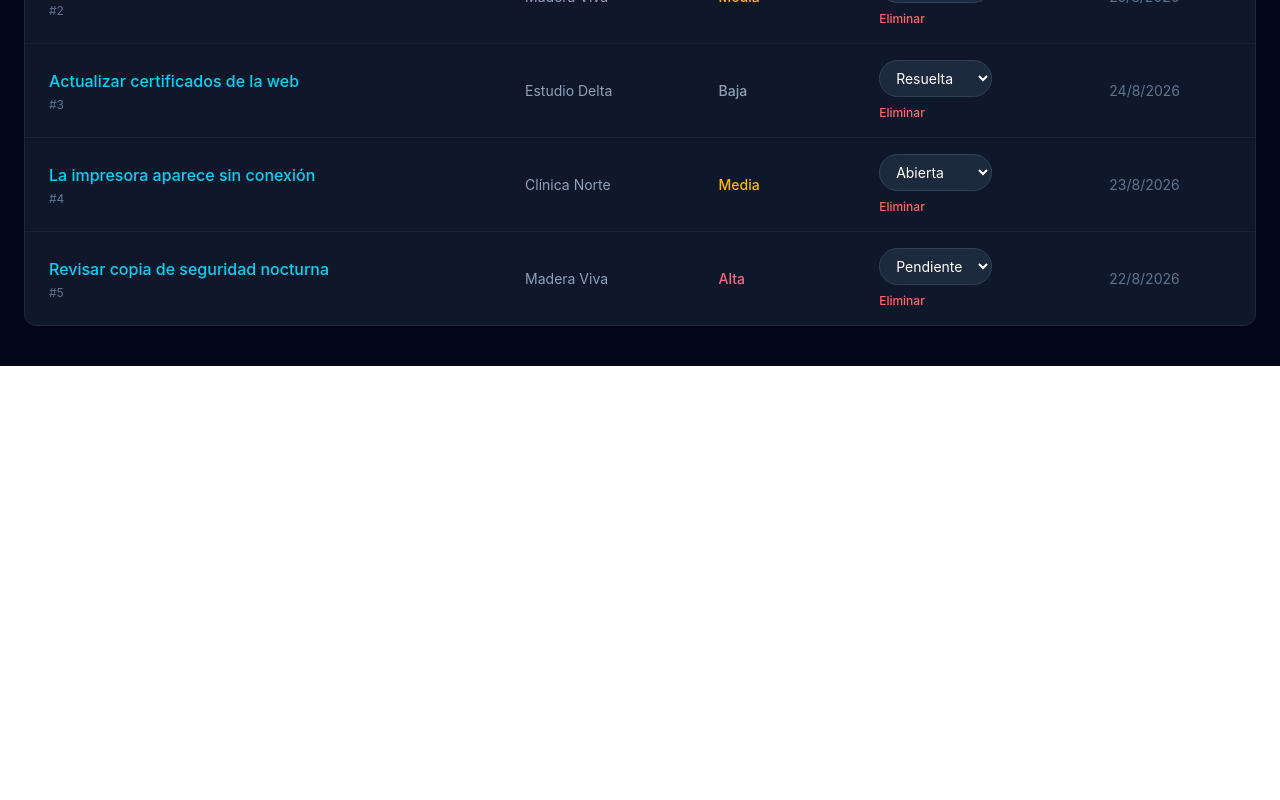
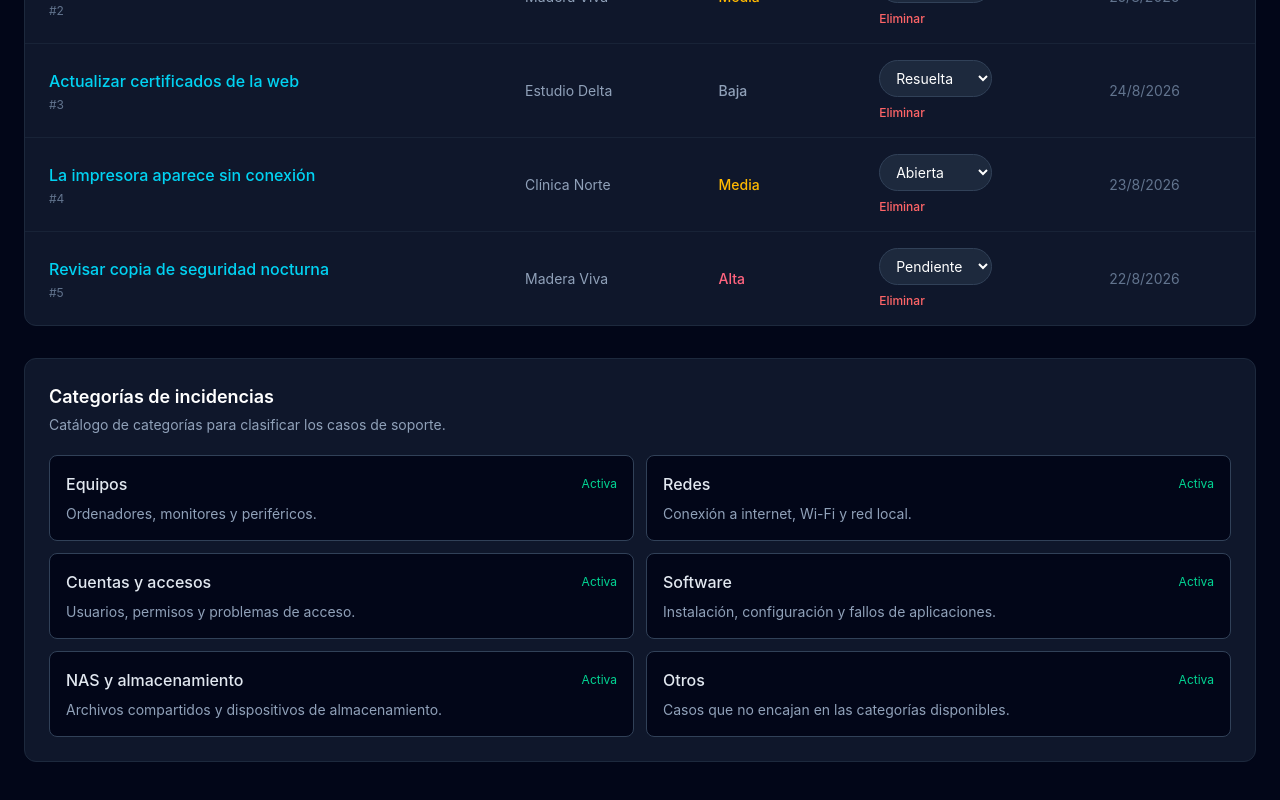
Before and after one commit to IThech/soporteflow, a SvelteKit app: page / in a window 1280 px wide. Shown: the part 844-1644 px from the top of the page. Before the commit the page ends 1210 px from the top, so only its background shows below. Built offline with nearby package versions, Linux system fonts and the light colour scheme.

Commit message:
feat: add category catalog and loading validation

```diff
--- /dev/null
+++ b/src/lib/data/categories.ts
@@ -0,0 +1,40 @@
+import type { IncidentCategory } from '$lib/types/category';
+
+export const initialCategories: IncidentCategory[] = [
+	{
+		id: 'equipment',
+		name: 'Equipos',
+		description: 'Ordenadores, monitores y periféricos.',
+		active: true
+	},
+	{
+		id: 'network',
+		name: 'Redes',
+		description: 'Conexión a internet, Wi-Fi y red local.',
+		active: true
+	},
+	{
+		id: 'accounts',
+		name: 'Cuentas y accesos',
+		description: 'Usuarios, permisos y problemas de acceso.',
+		active: true
+	},
+	{
+		id: 'software',
+		name: 'Software',
+		description: 'Instalación, configuración y fallos de aplicaciones.',
+		active: true
+	},
+	{
+		id: 'storage',
+		name: 'NAS y almacenamiento',
+		description: 'Archivos compartidos y dispositivos de almacenamiento.',
+		active: true
+	},
+	{
+		id: 'other',
+		name: 'Otros',
+		description: 'Casos que no encajan en las categorías disponibles.',
+		active: true
+	}
+];
--- /dev/null
+++ b/src/lib/types/category.ts
@@ -0,0 +1,6 @@
+export interface IncidentCategory {
+	id: string;
+	name: string;
+	description: string;
+	active: boolean;
+}
--- a/src/lib/types/incident.ts
+++ b/src/lib/types/incident.ts
@@ -11,4 +11,5 @@ export interface Incident {
 	createdAt: string;
 	description?: string;
 	solution?: string;
+	categoryId?: string;
 }
--- a/src/routes/+page.svelte
+++ b/src/routes/+page.svelte
@@ -2,6 +2,9 @@
 	import { incidents as initialIncidents } from '$lib/data/incidents';
 	import type { Incident, IncidentPriority, IncidentStatus } from '$lib/types/incident';
 	import { onMount } from 'svelte';
+	import { initialCategories } from '$lib/data/categories';
+	import type { IncidentCategory } from '$lib/types/category';
+	import { SvelteSet } from 'svelte/reactivity';
 
 	let incidentList = $state<Incident[]>([...initialIncidents]);
 	const summary = $derived([
@@ -219,6 +222,61 @@
 		saveIncidents();
 		editingIncident = null;
 	}
+
+	const CATEGORY_STORAGE_KEY = 'soporteflow-categories';
+
+	let categoryList = $state<IncidentCategory[]>(
+		initialCategories.map((category) => ({ ...category }))
+	);
+
+	let categoryLoadError = $state('');
+
+	function isCategoryList(value: unknown): value is IncidentCategory[] {
+		if (!Array.isArray(value)) return false;
+
+		const ids = new SvelteSet<string>();
+
+		return value.every((item: unknown) => {
+			if (typeof item !== 'object' || item === null) return false;
+
+			const category = item as Record<string, unknown>;
+
+			if (
+				typeof category.id !== 'string' ||
+				!category.id.trim() ||
+				typeof category.name !== 'string' ||
+				!category.name.trim() ||
+				typeof category.description !== 'string' ||
+				typeof category.active !== 'boolean'
+			) {
+				return false;
+			}
+
+			if (ids.has(category.id)) return false;
+
+			ids.add(category.id);
+			return true;
+		});
+	}
+
+	onMount(() => {
+		try {
+			const storedCategories = localStorage.getItem(CATEGORY_STORAGE_KEY);
+
+			if (storedCategories !== null) {
+				const parsedCategories: unknown = JSON.parse(storedCategories);
+
+				if (!isCategoryList(parsedCategories)) {
+					throw new Error('El catálogo guardado no tiene un formato válido.');
+				}
+
+				categoryList = parsedCategories;
+			}
+		} catch {
+			categoryLoadError =
+				'No se pudo cargar el catálogo. No se han modificado los datos guardados.';
+		}
+	});
 </script>
 
 <svelte:head>
@@ -371,6 +429,43 @@
 				</table>
 			</div>
 		</section>
+
+		<section
+			aria-labelledby="categories-title"
+			class="mt-8 rounded-xl border border-slate-800 bg-slate-900 p-6"
+		>
+			<h2 id="categories-title" class="text-lg font-semibold">Categorías de incidencias</h2>
+
+			<p class="mt-1 text-sm text-slate-400">
+				Catálogo de categorías para clasificar los casos de soporte.
+			</p>
+
+			{#if categoryLoadError}
+				<p role="alert" class="mt-4 text-sm text-red-400">
+					{categoryLoadError}
+				</p>
+			{:else}
+				<ul class="mt-5 grid gap-3 sm:grid-cols-2">
+					{#each categoryList as category (category.id)}
+						<li class="rounded-lg border border-slate-700 bg-slate-950 p-4">
+							<div class="flex items-center justify-between gap-3">
+								<h3 class="font-medium text-slate-200">{category.name}</h3>
+
+								<span class={`text-xs ${category.active ? 'text-emerald-400' : 'text-slate-500'}`}>
+									{category.active ? 'Activa' : 'Inactiva'}
+								</span>
+							</div>
+
+							<p class="mt-2 text-sm text-slate-400">
+								{category.description}
+							</p>
+						</li>
+					{:else}
+						<li class="text-sm text-slate-400">Todavía no hay categorías configuradas.</li>
+					{/each}
+				</ul>
+			{/if}
+		</section>
 	</main>
 	{#if isFormOpen}
 		<dialog
@@ -397,20 +492,6 @@
 
 			<form class="mt-6 space-y-5" onsubmit={createIncident}>
 				<div>
-					<label for="new-description" class="mb-2 block text-sm font-medium text-slate-300">
-						Descripción del problema (obligatoria)
-					</label>
-
-					<textarea
-						id="new-description"
-						bind:value={description}
-						required
-						rows="3"
-						placeholder="¿Qué ocurre, desde cuándo y a quién afecta?"
-						class="w-full resize-y rounded-lg border border-slate-700 bg-slate-950 px-4 py-3 text-white outline-none placeholder:text-slate-500 focus:border-cyan-400"
-					></textarea>
-				</div>
-				<div>
 					<label for="title" class="mb-2 block text-sm font-medium text-slate-300"> Título </label>
 					<input
 						id="title"
@@ -432,6 +513,21 @@
 						placeholder="Nombre del cliente"
 						class="w-full rounded-lg border border-slate-700 bg-slate-950 px-4 py-3 text-white outline-none placeholder:text-slate-600 focus:border-cyan-400"
 					/>
+				</div>
+
+				<div>
+					<label for="new-description" class="mb-2 block text-sm font-medium text-slate-300">
+						Descripción del problema (obligatoria)
+					</label>
+
+					<textarea
+						id="new-description"
+						bind:value={description}
+						required
+						rows="3"
+						placeholder="¿Qué ocurre, desde cuándo y a quién afecta?"
+						class="w-full resize-y rounded-lg border border-slate-700 bg-slate-950 px-4 py-3 text-white outline-none placeholder:text-slate-500 focus:border-cyan-400"
+					></textarea>
 				</div>
 
 				<div>
```
